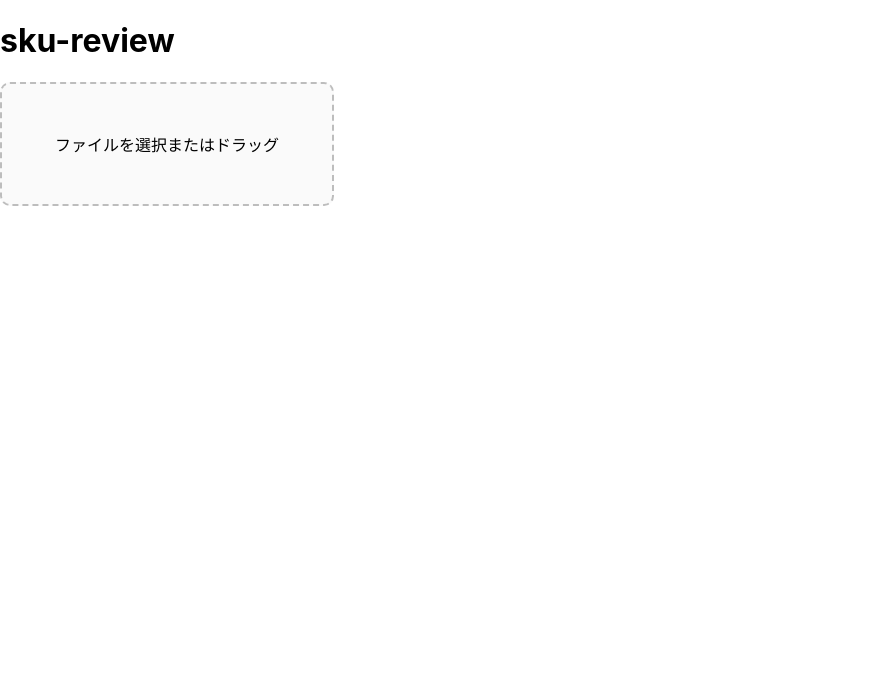
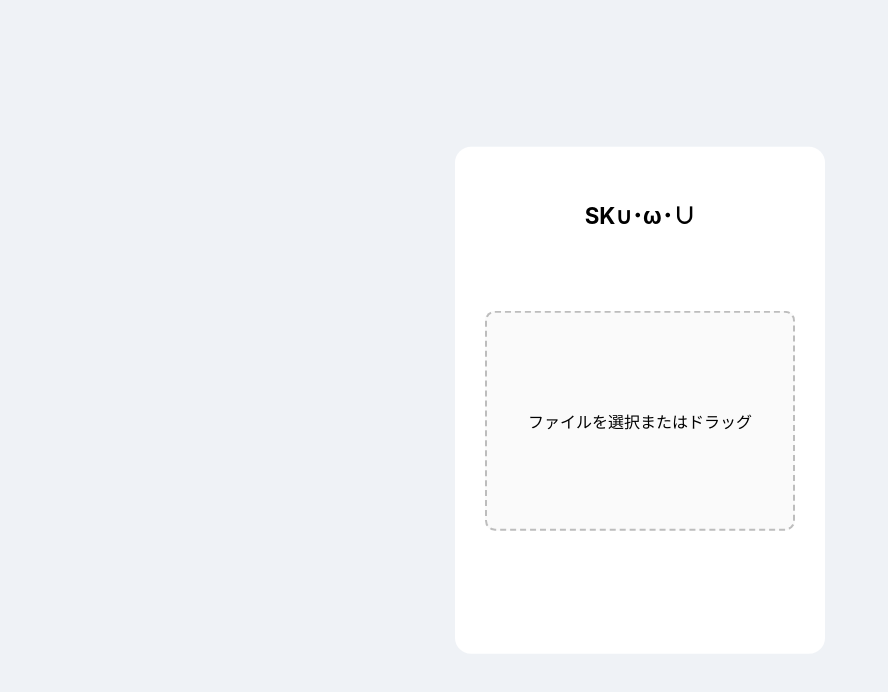
Before and after one commit to sushidesu/sku-review, a React (Create React App) app: page / in a window 1280 px wide. Shown: the top 692 px of the page, without its empty margins (0-888 px from the left). Built offline with nearby package versions, Linux system fonts and the light colour scheme.

Commit message:
Fix styles

```diff
--- a/src/components/App.tsx
+++ b/src/components/App.tsx
@@ -1,6 +1,7 @@
 import React, { useCallback, useState } from "react"
+import styled from "@emotion/styled"
 import { readSheet } from "./utils"
-import { COLUMNS } from "../constants"
+import { COLUMNS, SIZE } from "../constants"
 import { ReviewResult } from "./ReviewResult"
 import { FileInput } from "./FileInput"
 import { Loading } from "./Loading"
@@ -30,9 +31,10 @@ export default () => {
   }, [setStatus])
 
   return (
-    <div>
-      <h1>sku-review</h1>
+    <Wrapper>
+      <h1 className="title">SK∪･ω･∪</h1>
 
+      <div className="container">
         {status === "done"
           && <>
             <ReviewResult sku={result} />
@@ -51,5 +53,37 @@ export default () => {
           />
         }
       </div>
+    </Wrapper>
   )
 }
+
+const Wrapper = styled.div`
+  position: absolute;
+  top: 50%;
+  left: 50%;
+  transform: translate(-50%, -50%);
+
+  display: flex;
+  flex-direction: column;
+  align-items: center;
+
+  background-color: #fff;
+  width: ${SIZE.width}px;
+  min-height: ${SIZE.width * SIZE.ratio}px;
+  border-radius: 16px;
+  padding: 20px;
+
+  .title {
+    font-size: 1.4em;
+    margin: 1.4em 0 0 0;
+  }
+
+  .container {
+    flex: 1 1 auto;
+    display: flex;
+    flex-direction: column;
+    justify-content: center;
+    align-items: center;
+    margin-bottom: 1.4em;
+  }
+`
--- a/src/components/FileInput.tsx
+++ b/src/components/FileInput.tsx
@@ -1,6 +1,7 @@
 import React from "react"
 import styled from "@emotion/styled"
 import Dropzone, { DropzoneProps } from "react-dropzone"
+import { SIZE } from "../constants"
 
 type FileInputProps = DropzoneProps
 
@@ -15,14 +16,16 @@ export const FileInput: React.FC<FileInputProps> = (props) =>  (
   </Dropzone>
 )
 
+const WIDTH = SIZE.width - SIZE.margin.big
+
 const DropzoneRoot = styled.div`
   display: flex;
   flex-direction: column;
   justify-content: center;
   align-items: center;
 
-  max-width: 330px;
-  min-height: 120px;
+  width: ${WIDTH}px;
+  min-height: ${WIDTH / SIZE.ratio}px;
   border: 2px dashed #bdbdbd;
   border-radius: 10px;
   background-color: #fafafa;
--- a/src/constants.ts
+++ b/src/constants.ts
@@ -8,3 +8,12 @@ export const COLUMNS = {
   WHOLESALE_PRICE: 5,
   PRICE: 6,
 }
+
+export const SIZE = {
+  width: 330,
+  ratio: 1.414,
+  margin: {
+    big: 24,
+    small: 8,
+  }
+}
--- a/src/index.css
+++ b/src/index.css
@@ -5,6 +5,7 @@ body {
     sans-serif;
   -webkit-font-smoothing: antialiased;
   -moz-osx-font-smoothing: grayscale;
+  background-color: #eff2f6;
 }
 
 code {
```
Lines whose indentation alone changed are shown as unchanged.
